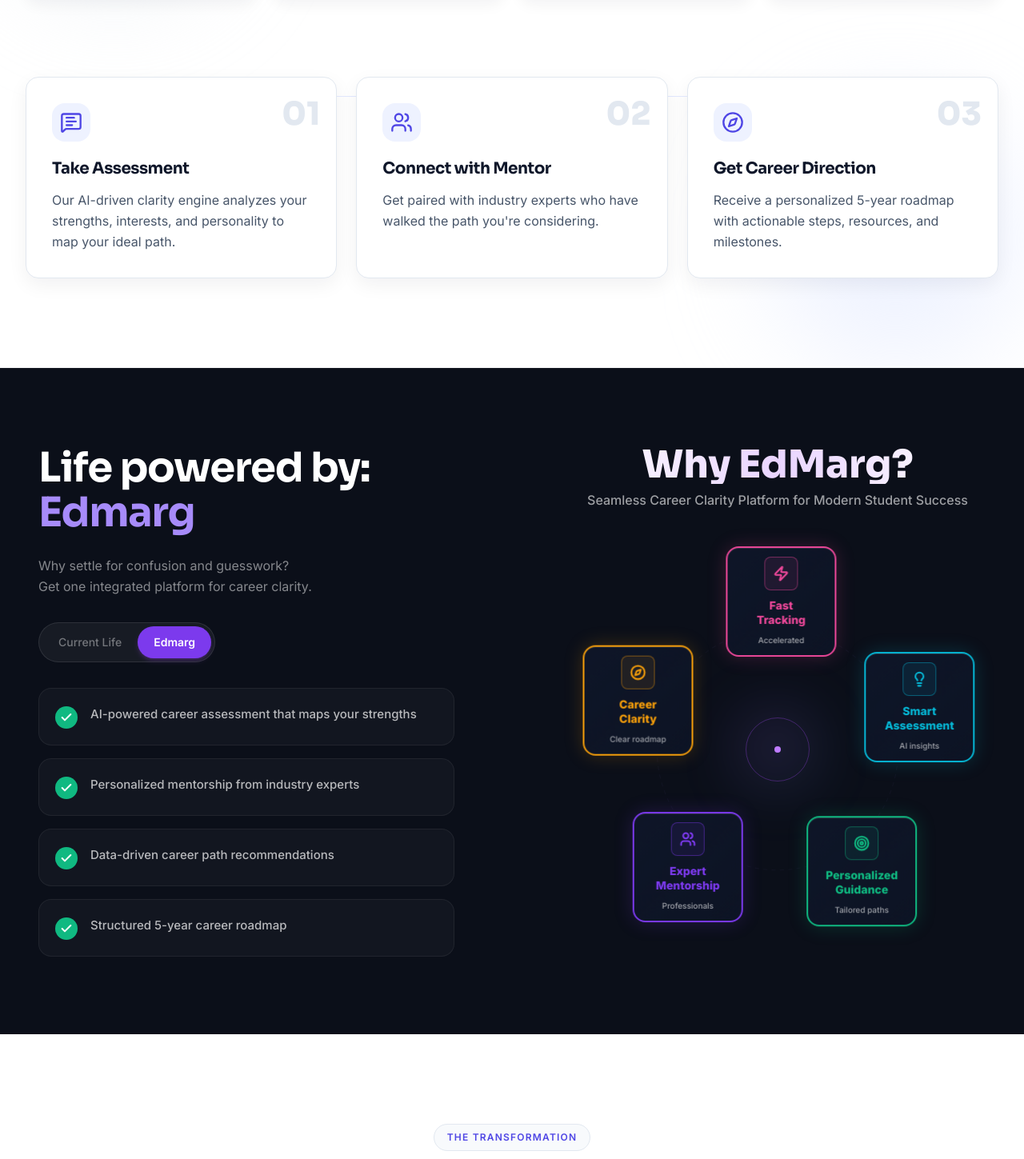
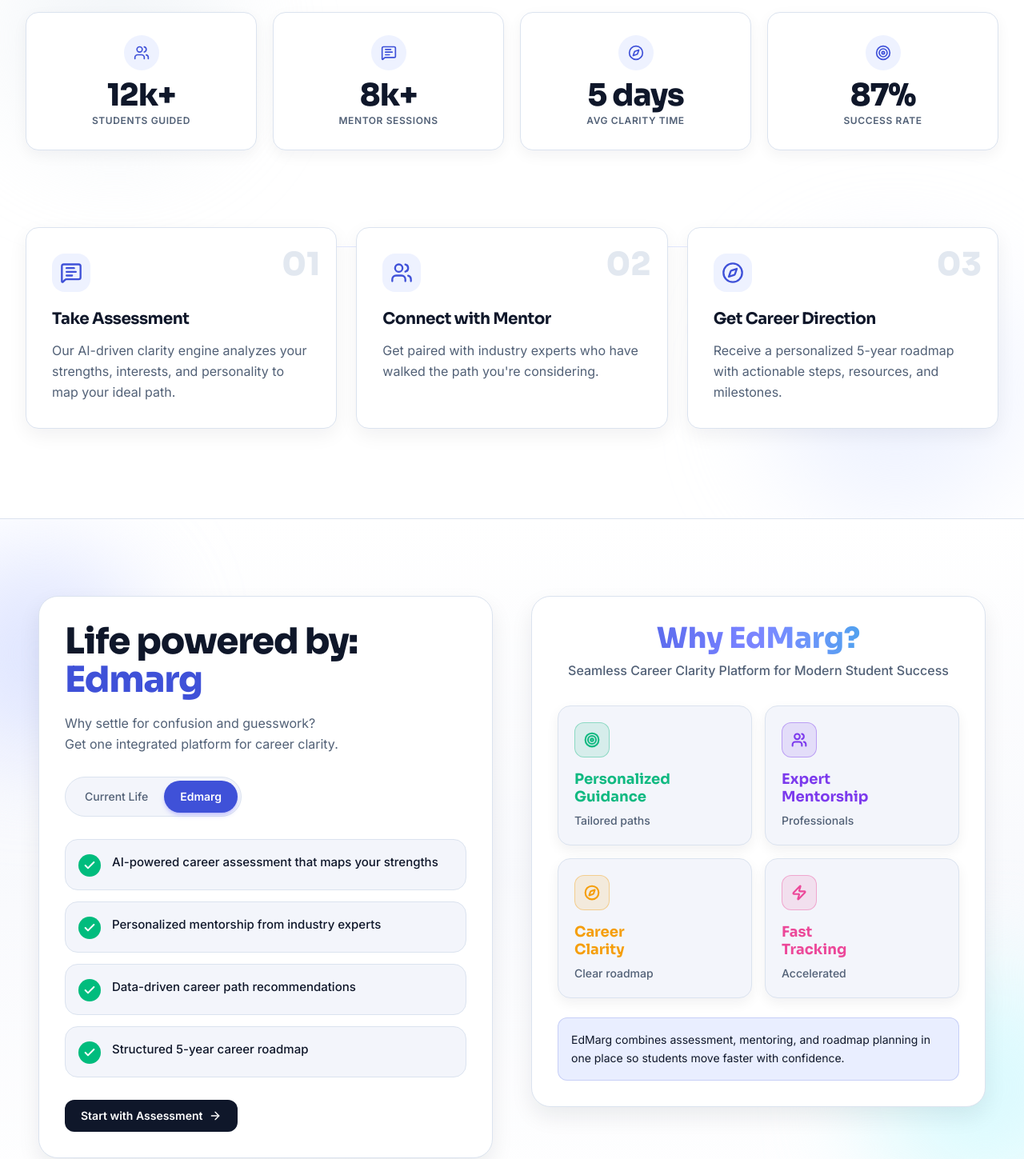
Before and after one commit to Shivansu77/EdMarg, a Next.js app in the folder frontend/: page / in a window 1280 px wide. Shown: the part 1337-2786 px from the top of the page at 80% size. Built offline with nearby package versions, Linux system fonts and the light colour scheme.

Commit message:
fix frontend ui ux

```diff
--- a/frontend/src/app/globals.css
+++ b/frontend/src/app/globals.css
@@ -1,30 +1,30 @@
 @import "tailwindcss";
 
 @theme {
-  --color-background: #f8fafc;
-  --color-foreground: #0f172a;
+  --color-background: #f7f8fc;
+  --color-foreground: #101828;
 
   --color-surface: #ffffff;
-  --color-surface-dim: #f8fafc;
-  --color-surface-container: #eef2ff;
+  --color-surface-dim: #f3f5fb;
+  --color-surface-container: #e9eeff;
 
   --color-on-surface: #0f172a;
-  --color-on-surface-variant: #475569;
-  --color-border: #e2e8f0;
+  --color-on-surface-variant: #516076;
+  --color-border: #dbe3ef;
 
-  --color-primary: #4f46e5;
-  --color-primary-dim: #4338ca;
+  --color-primary: #3f51d8;
+  --color-primary-dim: #3344ba;
   --color-on-primary: #ffffff;
 
-  --color-input: #e2e8f0;
-  --color-ring: #4f46e5;
+  --color-input: #dbe3ef;
+  --color-ring: #3f51d8;
 
   --font-sora: var(--font-sora-var), sans-serif;
   --font-inter: var(--font-inter-var), sans-serif;
   --font-plus-jakarta: var(--font-sora-var), sans-serif;
   --font-manrope: var(--font-inter-var), sans-serif;
 
-  --shadow-ambient: 0 10px 30px rgba(79, 70, 229, 0.14), 0 2px 8px rgba(15, 23, 42, 0.08);
+  --shadow-ambient: 0 12px 30px rgba(63, 81, 216, 0.16), 0 3px 10px rgba(15, 23, 42, 0.09);
 }
 
 html { scroll-behavior: smooth; }
@@ -33,23 +33,24 @@
   background-color: var(--color-surface);
   color: var(--color-on-surface);
   font-family: var(--font-manrope);
+  line-height: 1.5;
 }
 
 h1, h2, h3, h4, h5, h6 { font-family: var(--font-plus-jakarta); }
 
 /* ===== SECTION BACKGROUNDS ===== */
 .section-dark {
-  background: #0B0F19;
-  color: #E2E8F0;
+  background: linear-gradient(180deg, #0b1220 0%, #101a2d 100%);
+  color: #e6ecff;
 }
 
 .section-light {
-  background: #f8fafc;
+  background: #f4f7ff;
   color: #0f172a;
 }
 
 .section-offwhite {
-  background: #ffffff;
+  background: #f9fbff;
   color: #0f172a;
 }
 
@@ -83,14 +84,14 @@
 
 /* ===== GRADIENT TEXT ===== */
 .gradient-text {
-  background: linear-gradient(135deg, #7C3AED, #A78BFA, #2DD4BF);
+  background: linear-gradient(135deg, #3f51d8, #6d7ef0, #0ea5a8);
   -webkit-background-clip: text;
   -webkit-text-fill-color: transparent;
   background-clip: text;
 }
 
 .gradient-text-lavender {
-  background: linear-gradient(135deg, #C4B5FD, #A78BFA, #818CF8);
+  background: linear-gradient(135deg, #c7d2fe, #9aa8f8, #6d7ef0);
   -webkit-background-clip: text;
   -webkit-text-fill-color: transparent;
   background-clip: text;
@@ -98,14 +99,14 @@
 
 /* ===== BUTTONS ===== */
 .btn-primary {
-  background: linear-gradient(135deg, #7C3AED, #A78BFA);
+  background: linear-gradient(135deg, #3f51d8, #6d7ef0);
   color: white;
   border-radius: 50px;
   font-weight: 600;
   transition: all 0.3s ease;
 }
 .btn-primary:hover {
-  box-shadow: 0 6px 24px rgba(124, 58, 237, 0.4);
+  box-shadow: 0 8px 24px rgba(63, 81, 216, 0.38);
   transform: translateY(-2px) scale(1.02);
 }
 
@@ -131,8 +132,8 @@
   transition: all 0.3s ease;
 }
 .btn-outline-dark:hover {
-  border-color: #7C3AED;
-  background: #F5F3FF;
+  border-color: #3f51d8;
+  background: #e8eeff;
 }
 
 /* ===== KEYFRAMES ===== */
--- a/frontend/src/app/layout.tsx
+++ b/frontend/src/app/layout.tsx
@@ -27,6 +27,7 @@
   return (
     <html
       lang="en"
+      data-scroll-behavior="smooth"
       suppressHydrationWarning
       className={`${sora.variable} ${inter.variable} h-full antialiased`}
     >
--- a/frontend/src/components/LifeWhySplitSection.tsx
+++ b/frontend/src/components/LifeWhySplitSection.tsx
@@ -2,7 +2,7 @@
 
 import React from 'react';
 import { motion } from 'framer-motion';
-import { Check, Zap, Users, Target, Compass, Lightbulb } from 'lucide-react';
+import { ArrowRight, Check, Compass, Target, Users, Zap } from 'lucide-react';
 
 const LIFE_FEATURES = [
   'AI-powered career assessment that maps your strengths',
@@ -11,40 +11,44 @@
   'Structured 5-year career roadmap',
 ];
 
-const ORBIT_FEATURES = [
+const VALUE_FEATURES = [
   { icon: Target, label: 'Personalized\nGuidance', color: '#10B981', desc: 'Tailored paths' },
   { icon: Users, label: 'Expert\nMentorship', color: '#7C3AED', desc: 'Professionals' },
   { icon: Compass, label: 'Career\nClarity', color: '#F59E0B', desc: 'Clear roadmap' },
   { icon: Zap, label: 'Fast\nTracking', color: '#EC4899', desc: 'Accelerated' },
-  { icon: Lightbulb, label: 'Smart\nAssessment', color: '#06B6D4', desc: 'AI insights' },
 ];
 
 const LifeWhySplitSection = () => {
   return (
-    <section className="section-dark py-20 lg:py-24 border-t border-white/5 overflow-hidden">
-      <div className="max-w-7xl mx-auto px-6 lg:px-12">
-        <div className="grid grid-cols-1 lg:grid-cols-2 gap-12 lg:gap-28 xl:gap-36 2xl:gap-44 items-start">
+    <section className="relative overflow-hidden border-y border-border bg-linear-to-b from-surface via-surface-dim/55 to-surface py-20 lg:py-24">
+      <div className="pointer-events-none absolute inset-0">
+        <div className="absolute -left-20 top-10 h-64 w-64 rounded-full bg-indigo-200/55 blur-3xl" />
+        <div className="absolute -right-24 bottom-10 h-72 w-72 rounded-full bg-cyan-100/70 blur-3xl" />
+      </div>
+
+      <div className="relative mx-auto max-w-7xl px-6 lg:px-12">
+        <div className="grid grid-cols-1 items-start gap-10 lg:grid-cols-2 lg:gap-12">
           <motion.div
             initial={{ opacity: 0, y: 20 }}
             whileInView={{ opacity: 1, y: 0 }}
             viewport={{ once: true }}
-            className="w-full"
+            className="w-full rounded-3xl border border-border bg-white p-7 shadow-[0_12px_28px_rgba(15,23,42,0.08)] md:p-8"
           >
-            <h2 className="text-[2.3rem] md:text-[3.2rem] font-bold text-white tracking-tight leading-[1.1] mb-6 font-sora">
-              Life powered by:<br />
-              <span className="text-[#A78BFA]">Edmarg</span>
+            <h2 className="font-plus-jakarta mb-4 text-[2rem] font-extrabold leading-[1.08] tracking-tight text-on-surface md:text-[2.8rem]">
+              Life powered by:
+              <span className="block text-primary">Edmarg</span>
             </h2>
-            <p className="text-white/50 text-base leading-relaxed font-inter mb-8">
+            <p className="font-manrope mb-7 text-base leading-relaxed text-on-surface-variant">
               Why settle for confusion and guesswork?<br />
               Get one integrated platform for career clarity.
             </p>
 
-            <div className="inline-flex items-center bg-white/5 rounded-full p-1 border border-white/10 mb-8">
-              <span className="px-5 py-2.5 rounded-full text-sm font-medium text-white/40 font-inter">Current Life</span>
-              <span className="px-5 py-2.5 rounded-full bg-[#7C3AED] text-white text-sm font-semibold font-inter shadow-md shadow-purple-500/20">Edmarg</span>
+            <div className="mb-7 inline-flex items-center rounded-full border border-border bg-surface-dim p-1">
+              <span className="font-manrope rounded-full px-5 py-2.5 text-sm font-medium text-on-surface-variant">Current Life</span>
+              <span className="font-manrope rounded-full bg-primary px-5 py-2.5 text-sm font-semibold text-white shadow-md shadow-indigo-500/30">Edmarg</span>
             </div>
 
-            <div className="flex flex-col gap-4 max-w-xl">
+            <div className="flex max-w-xl flex-col gap-3.5">
               {LIFE_FEATURES.map((feature, idx) => (
                 <motion.div
                   key={idx}
@@ -52,15 +56,20 @@
                   whileInView={{ opacity: 1, x: 0 }}
                   viewport={{ once: true }}
                   transition={{ delay: 0.08 * idx }}
-                  className="flex items-start gap-4 rounded-2xl border border-white/6 bg-white/3 p-5 transition-all duration-300 hover:border-[#7C3AED]/30 hover:bg-white/6"
+                  className="flex items-start gap-3.5 rounded-2xl border border-border bg-surface-dim p-4 transition-all duration-300 hover:border-primary/35 hover:bg-surface-container"
                 >
-                  <div className="check-icon mt-0.5">
-                    <Check className="w-4 h-4 text-white" strokeWidth={3} />
+                  <div className="mt-0.5 flex h-7 w-7 shrink-0 items-center justify-center rounded-full bg-emerald-500">
+                    <Check className="h-4 w-4 text-white" strokeWidth={3} />
                   </div>
-                  <span className="text-white/70 text-[15px] font-medium font-inter leading-relaxed">{feature}</span>
+                  <span className="font-manrope text-[15px] font-medium leading-relaxed text-on-surface">{feature}</span>
                 </motion.div>
               ))}
             </div>
+
+            <button className="font-manrope mt-7 inline-flex items-center gap-2 rounded-xl bg-on-surface px-5 py-2.5 text-sm font-semibold text-white transition-colors hover:bg-slate-800">
+              Start with Assessment
+              <ArrowRight className="h-4 w-4" />
+            </button>
           </motion.div>
 
           <motion.div
@@ -68,95 +77,53 @@
             whileInView={{ opacity: 1, y: 0 }}
             viewport={{ once: true }}
             transition={{ delay: 0.1 }}
-            className="w-full"
+            className="w-full rounded-3xl border border-border bg-white p-7 shadow-[0_12px_28px_rgba(15,23,42,0.08)] md:p-8"
           >
-            <div className="text-center mb-8 md:mb-10 space-y-2">
-              <h2 className="bg-linear-to-r from-white via-purple-200 to-white bg-clip-text text-4xl font-extrabold text-transparent md:text-5xl">
+            <div className="mb-7 space-y-2 text-center md:mb-8">
+              <h2 className="font-plus-jakarta bg-linear-to-r from-primary via-indigo-400 to-cyan-500 bg-clip-text text-3xl font-extrabold text-transparent md:text-4xl">
                 Why EdMarg?
               </h2>
-              <p className="text-base text-white/60 max-w-xl mx-auto font-medium">
+              <p className="font-manrope mx-auto max-w-xl text-base font-medium text-on-surface-variant">
                 Seamless Career Clarity Platform for Modern Student Success
               </p>
             </div>
 
-            <div className="flex justify-center items-center relative w-full mt-1 md:mt-2" style={{ perspective: '1200px' }}>
-              <div className="relative flex aspect-square w-full max-w-140 items-center justify-center">
-                <div className="absolute inset-0 flex items-center justify-center pointer-events-none">
-                  <div className="relative w-20 h-20 flex items-center justify-center">
-                    <div className="absolute inset-0 rounded-full bg-linear-to-br from-purple-500/30 to-cyan-400/15 blur-2xl" />
-                    <div className="absolute inset-0 border border-purple-500/30 rounded-full" />
-                    <div className="w-2 h-2 bg-purple-400 rounded-full shadow-lg shadow-purple-500/40" />
-                  </div>
-                </div>
+            <div className="grid grid-cols-1 gap-4 sm:grid-cols-2">
+              {VALUE_FEATURES.map((feature, idx) => {
+                const Icon = feature.icon;
 
-                <svg className="absolute w-full h-full" viewBox="0 0 500 500" style={{ opacity: 0.28 }}>
-                  <circle cx="250" cy="250" r="145" fill="none" stroke="rgba(168, 139, 250, 0.15)" strokeWidth="1" strokeDasharray="5,5" />
-                </svg>
+                return (
+                  <motion.div
+                    key={idx}
+                    initial={{ opacity: 0, y: 16 }}
+                    whileInView={{ opacity: 1, y: 0 }}
+                    viewport={{ once: true }}
+                    transition={{ delay: 0.1 + idx * 0.06 }}
+                    className="rounded-2xl border border-border bg-surface-dim p-5 shadow-[0_6px_16px_rgba(15,23,42,0.06)]"
+                  >
+                    <div
+                      className="mb-4 flex h-11 w-11 items-center justify-center rounded-xl"
+                      style={{
+                        backgroundColor: `${feature.color}20`,
+                        border: `1px solid ${feature.color}60`,
+                      }}
+                    >
+                      <Icon className="h-5 w-5" style={{ color: feature.color }} strokeWidth={2.5} />
+                    </div>
 
-                <motion.div
-                  animate={{ rotate: 360 }}
-                  transition={{ duration: 45, repeat: Infinity, ease: 'linear' }}
-                  style={{ position: 'absolute', width: '100%', height: '100%' }}
-                >
-                  {ORBIT_FEATURES.map((feature, idx) => {
-                    const Icon = feature.icon;
-                    const angle = (idx / ORBIT_FEATURES.length) * Math.PI * 2;
-                    const radius = 185;
-                    const x = Number((Math.cos(angle) * radius).toFixed(3));
-                    const y = Number((Math.sin(angle) * radius).toFixed(3));
+                    <p className="font-plus-jakarta whitespace-pre-line text-lg font-bold leading-tight" style={{ color: feature.color }}>
+                      {feature.label}
+                    </p>
+                    <p className="font-manrope mt-2 text-sm font-medium text-on-surface-variant">{feature.desc}</p>
+                  </motion.div>
+                );
+              })}
+            </div>
 
-                    return (
-                      <div
-                        key={idx}
-                        className="absolute"
-                        style={{
-                          width: '138px',
-                          height: '138px',
-                          left: '50%',
-                          top: '50%',
-                          marginLeft: '-69px',
-                          marginTop: '-69px',
-                          transform: `translateX(${x}px) translateY(${y}px)`,
-                          zIndex: Math.floor(Math.cos(angle) * 10) + 10,
-                        }}
-                      >
-                        <motion.div
-                          className="group cursor-pointer w-full h-full"
-                          animate={{ rotate: -360 }}
-                          transition={{ duration: 45, repeat: Infinity, ease: 'linear' }}
-                        >
-                          <motion.div
-                            className="relative w-full h-full rounded-2xl overflow-hidden flex flex-col items-center justify-center text-center p-4 space-y-2.5 backdrop-blur-xl"
-                            style={{
-                              background: 'linear-gradient(135deg, rgba(15,23,42,0.9), rgba(15,23,42,0.7))',
-                              border: `2px solid ${feature.color}`,
-                              boxShadow: `0 0 24px ${feature.color}35, inset 0 1px 0 rgba(255,255,255,0.1)`,
-                            }}
-                            whileHover={{
-                              scale: 1.06,
-                              boxShadow: `0 0 40px ${feature.color}60, 0 8px 24px rgba(0,0,0,0.3)`,
-                            }}
-                          >
-                            <div
-                              className="flex items-center justify-center rounded-lg p-2.5"
-                              style={{
-                                backgroundColor: `${feature.color}15`,
-                                border: `1px solid ${feature.color}70`,
-                              }}
-                            >
-                              <Icon className="w-5 h-5" style={{ color: feature.color }} strokeWidth={2.5} />
-                            </div>
-                            <p className="text-sm font-extrabold leading-tight whitespace-pre-line" style={{ color: feature.color }}>
-                              {feature.label}
-                            </p>
-                            <p className="text-[10px] text-white/60 font-medium">{feature.desc}</p>
-                          </motion.div>
-                        </motion.div>
-                      </div>
-                    );
-                  })}
-                </motion.div>
-              </div>
+            <div className="mt-6 rounded-xl border border-primary/20 bg-surface-container p-4">
+              <p className="font-manrope text-sm leading-relaxed text-on-surface">
+                EdMarg combines assessment, mentoring, and roadmap planning in one place so students move faster with confidence.
+              </p>
             </div>
           </motion.div>
         </div>
```
Also changed, not shown: frontend/src/components/ClientLogosSection.tsx (+22 -8 lines), frontend/src/components/TestimonialsSection.tsx (+20 -6 lines).
